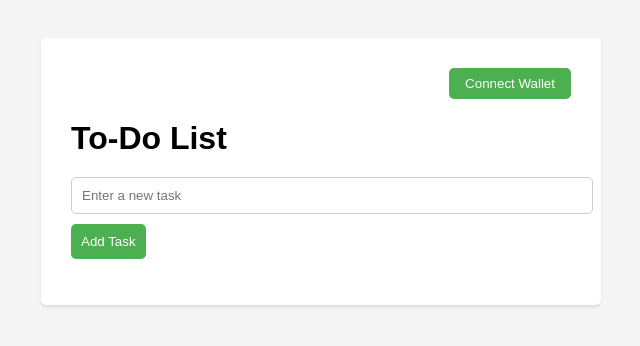
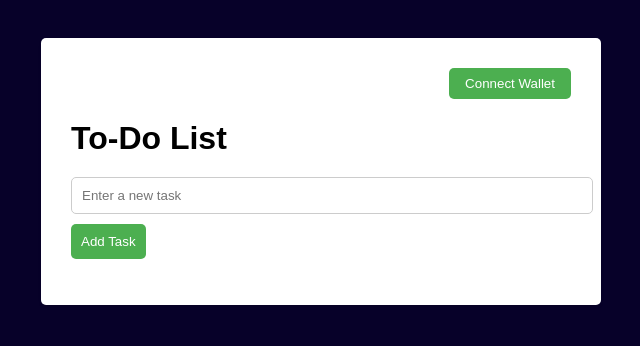
Before and after one commit to pkpe/todolist, a website: page index.html in a window 1280 px wide. Shown: the whole page, without its empty margins (319-959 px from the left). Drawn offline with Linux system fonts and the light colour scheme.

Commit message:
Update styles.css

```diff
--- a/styles.css
+++ b/styles.css
@@ -1,6 +1,6 @@
 body {
     font-family: Arial, sans-serif;
-    background-color: #f4f4f4;
+    background-color: #070129;
     padding: 30px;
   }
 
```
